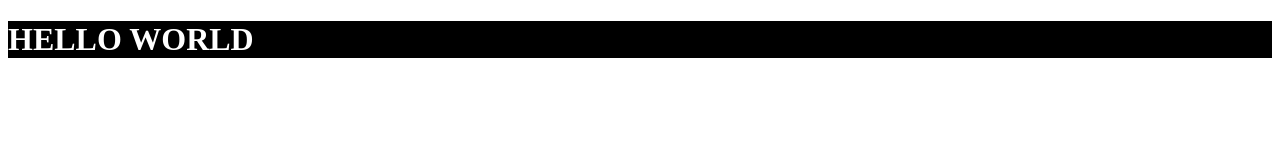
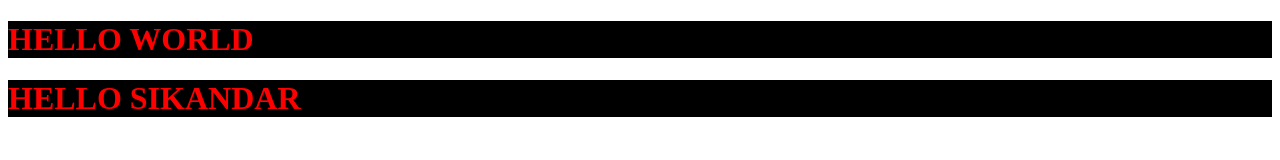
Before and after one commit to SikandarALI15/testing2, a plain HTML site: page github1/index.html in a window 1280 px wide. Drawn offline with Linux system fonts and the light colour scheme.

Commit message:
new commit

```diff
--- a/github1/index.html
+++ b/github1/index.html
@@ -8,5 +8,6 @@
 </head>
 <body>
     <h1>HELLO WORLD</h1>
+    <h1> HELLO SIKANDAR</h1>
 </body>
 </html>
--- a/github1/style.css
+++ b/github1/style.css
@@ -1,5 +1,5 @@
 h1{
 
     background-color: black;
-    color: white;
+    color: red;
 }
```
